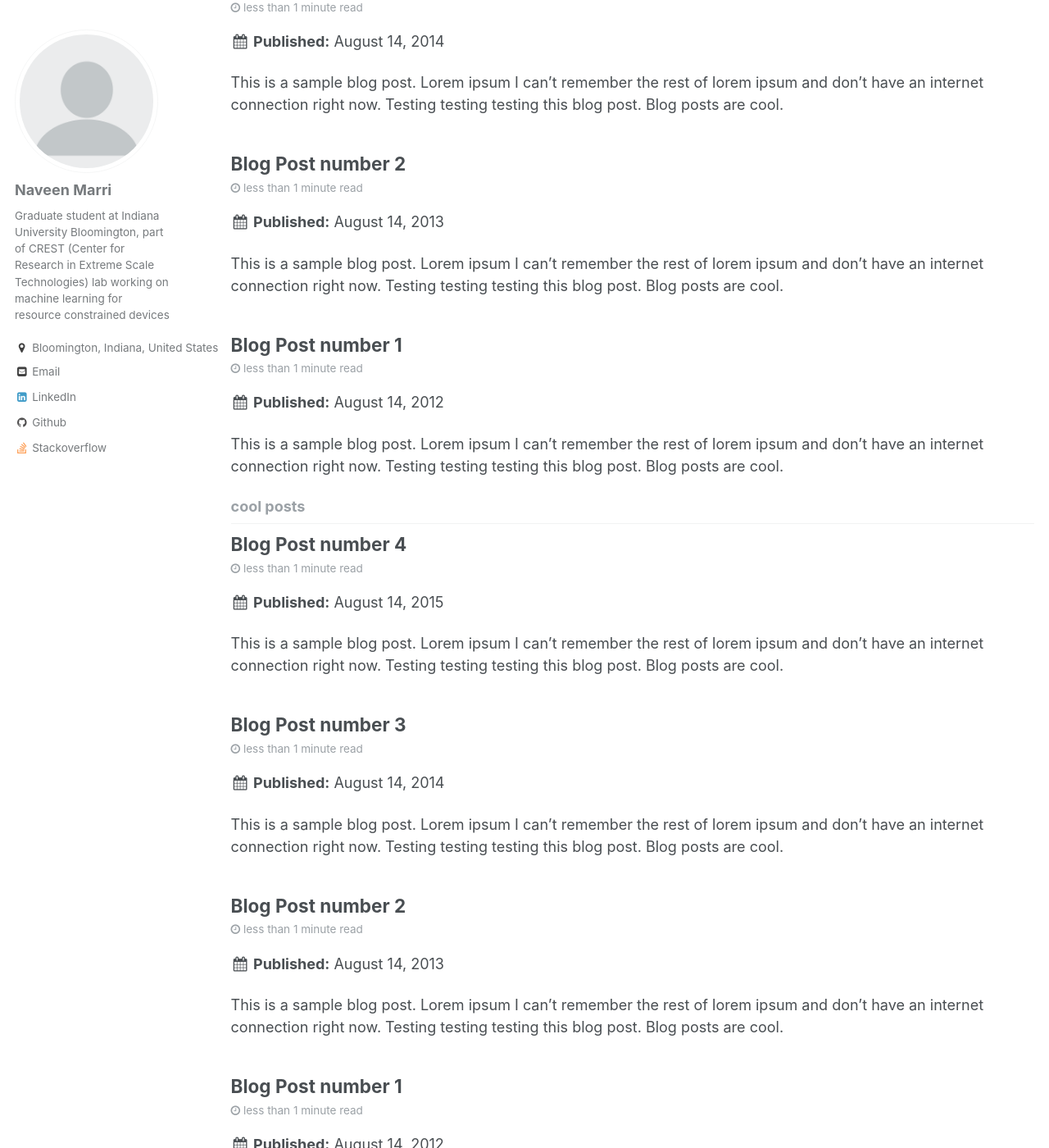
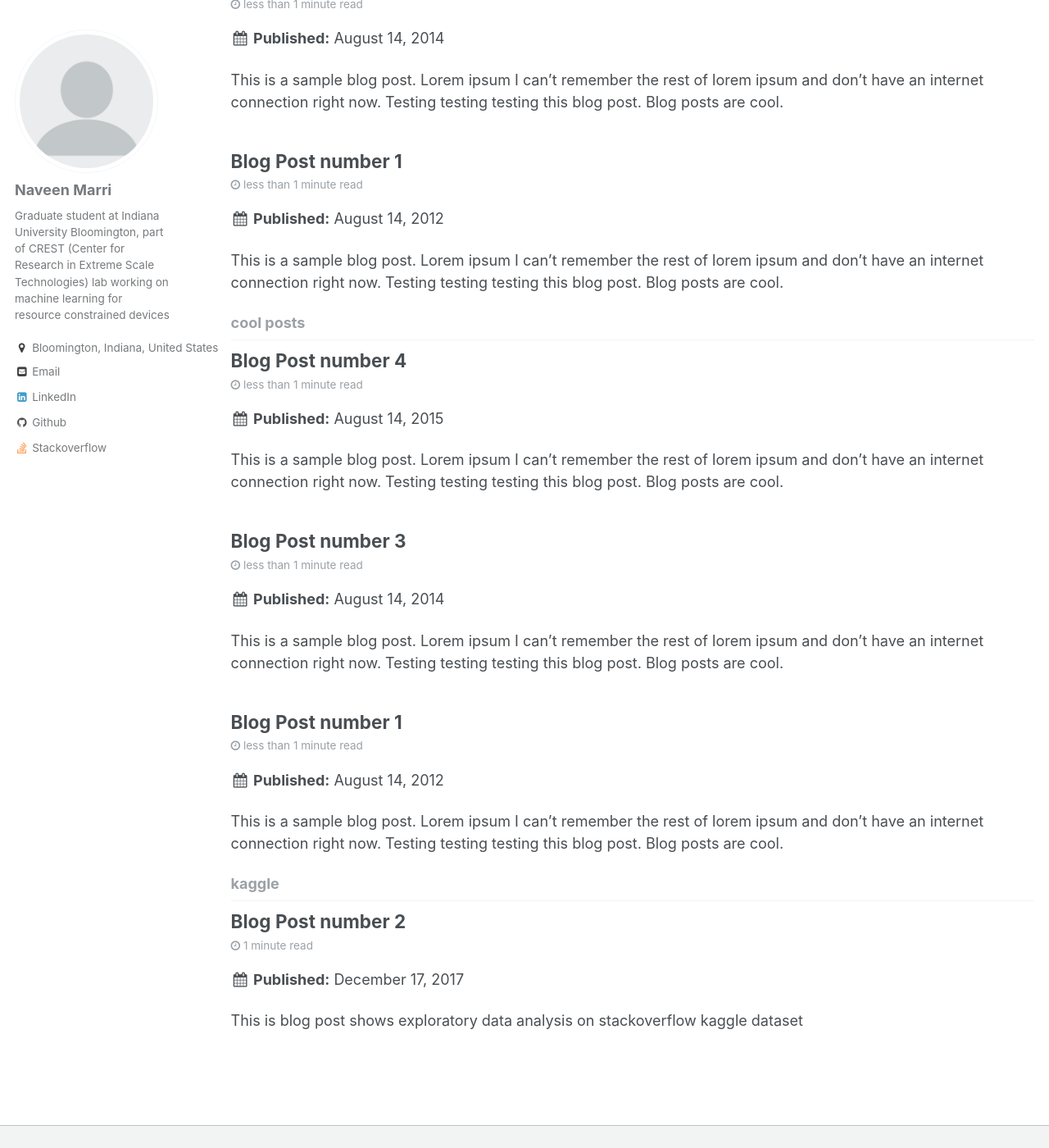
Before and after one commit to naveenkumarmarri/naveen.github.io, a Jekyll site: the page built from _pages/tag-archive.html, in a window 1280 px wide and 1400 px high, scrolled down 1373 px. Shown: the whole window at 82% size. Built offline with Jekyll 4.4.1, drawn with Linux system fonts in a browser that asks for light colours; part of the change alters nothing that is shown; some of the changed text lies outside the part shown.

Commit message:
first blog post

````diff
--- a/_posts/2013-08-14-blog-post-2.md
+++ b/_posts/2013-08-14-blog-post-2.md
@@ -1,20 +1,142 @@
 ---
 title: 'Blog Post number 2'
-date: 2013-08-14
+date: 2017-12-17
 permalink: /posts/2013/08/blog-post-2/
 tags:
-  - cool posts
-  - category1
-  - category2
+  - EDA
+  - kaggle
 ---
 
-This is a sample blog post. Lorem ipsum I can't remember the rest of lorem ipsum and don't have an internet connection right now. Testing testing testing this blog post. Blog posts are cool.
+This is blog post shows exploratory data analysis on stackoverflow kaggle dataset
 
-Headings are cool
-======
 
-You can have many headings
-======
+## The notebook uses dataset from the kaggle stackoverflow  to perform Exploratory data analysis
 
-Aren't headings cool?
-------
+
+```python
+import pandas as pd
+import numpy as np
+import matplotlib
+matplotlib.use('TkAgg')
+import matplotlib.pyplot as plt
+%matplotlib inline
+```
+
+# Importing the files
+
+
+```python
+df_schema = pd.read_csv('survey_results_schema.csv')
+df_data = pd.read_csv('survey_results_public.csv')
+```
+
+#### Aggregation based on the type of profession
+
+
+```python
+plt.figure()
+profession = df_data['Professional']
+profession.groupby(by=profession).count().plot(kind='bar')
+plt.show()
+```
+
+
+![png](images/output_5_0.png)
+
+
+
+```python
+
+currencies = df_data['Currency'].dropna().unique()
+currencies_value_in_dollar = {'British pounds sterling (£)':1.33,
+                              'Canadian dollars (C$)':0.78,
+                                'U.S. dollars ($)':1,
+                                 'Euros (€)':1.17,
+                                  'Brazilian reais (R$)':0.3,
+                              'Indian rupees (?)':0.016,
+                              'Swiss francs':1.01,
+                              'Polish zloty (zl)':0.28,
+                              'Swedish kroner (SEK)':0.12,
+                              'Russian rubles (?)':0.017,
+                              'Australian dollars (A$)':0.76,
+                              'Mexican pesos (MXN$)':0.052,
+                              'Japanese yen (¥)':0.0089,
+                              'Chinese yuan renminbi (¥)':0.15,
+                              'Singapore dollars (S$)':0.74,
+                              'Bitcoin (btc)':19596,
+                              'South African rands (R)':0.076
+
+                             }
+sal_no_normalize = df_data[['Salary','Currency']]
+sal_no_normalize['Salary'].fillna(0, inplace=True)
+sal_no_normalize = sal_no_normalize[pd.notnull(sal_no_normalize['Currency'])]
+```
+
+    /home/naveen/anaconda3/lib/python3.5/site-packages/pandas/core/generic.py:3660: SettingWithCopyWarning:
+    A value is trying to be set on a copy of a slice from a DataFrame
+
+    See the caveats in the documentation: http://pandas.pydata.org/pandas-docs/stable/indexing.html#indexing-view-versus-copy
+      self._update_inplace(new_data)
+
+
+
+```python
+df_data['Currency'].dropna().unique()
+```
+
+
+
+
+    array(['British pounds sterling (£)', 'Canadian dollars (C$)',
+           'U.S. dollars ($)', 'Euros (€)', 'Brazilian reais (R$)',
+           'Indian rupees (?)', 'Polish zloty (zl)', 'Swedish kroner (SEK)',
+           'Russian rubles (?)', 'Swiss francs', 'Australian dollars (A$)',
+           'Mexican pesos (MXN$)', 'Japanese yen (¥)',
+           'Chinese yuan renminbi (¥)', 'Singapore dollars (S$)',
+           'Bitcoin (btc)', 'South African rands (R)'], dtype=object)
+
+
+
+
+```python
+merged_salary_cur = np.column_stack((sal_no_normalize['Salary'],
+                                     [currencies_value_in_dollar[currency]
+                                      for currency in sal_no_normalize['Currency']]))
+```
+
+### The normalized salary in USD
+
+
+```python
+normalized_salary_usd = [x*y for x, y in merged_salary_cur]
+```
+
+### Average salary of the users are
+
+
+```python
+np.array(normalized_salary_usd).mean()
+```
+
+
+
+
+    213012.39052071219
+
+
+
+### Box plot for the salaries
+
+
+```python
+fig = plt.figure()
+plt.boxplot(normalized_salary_usd)
+fig.show()
+```
+
+    /home/naveen/anaconda3/lib/python3.5/site-packages/matplotlib/figure.py:403: UserWarning: matplotlib is currently using a non-GUI backend, so cannot show the figure
+      "matplotlib is currently using a non-GUI backend, "
+
+
+
+![png](images/output_14_1.png)
````
